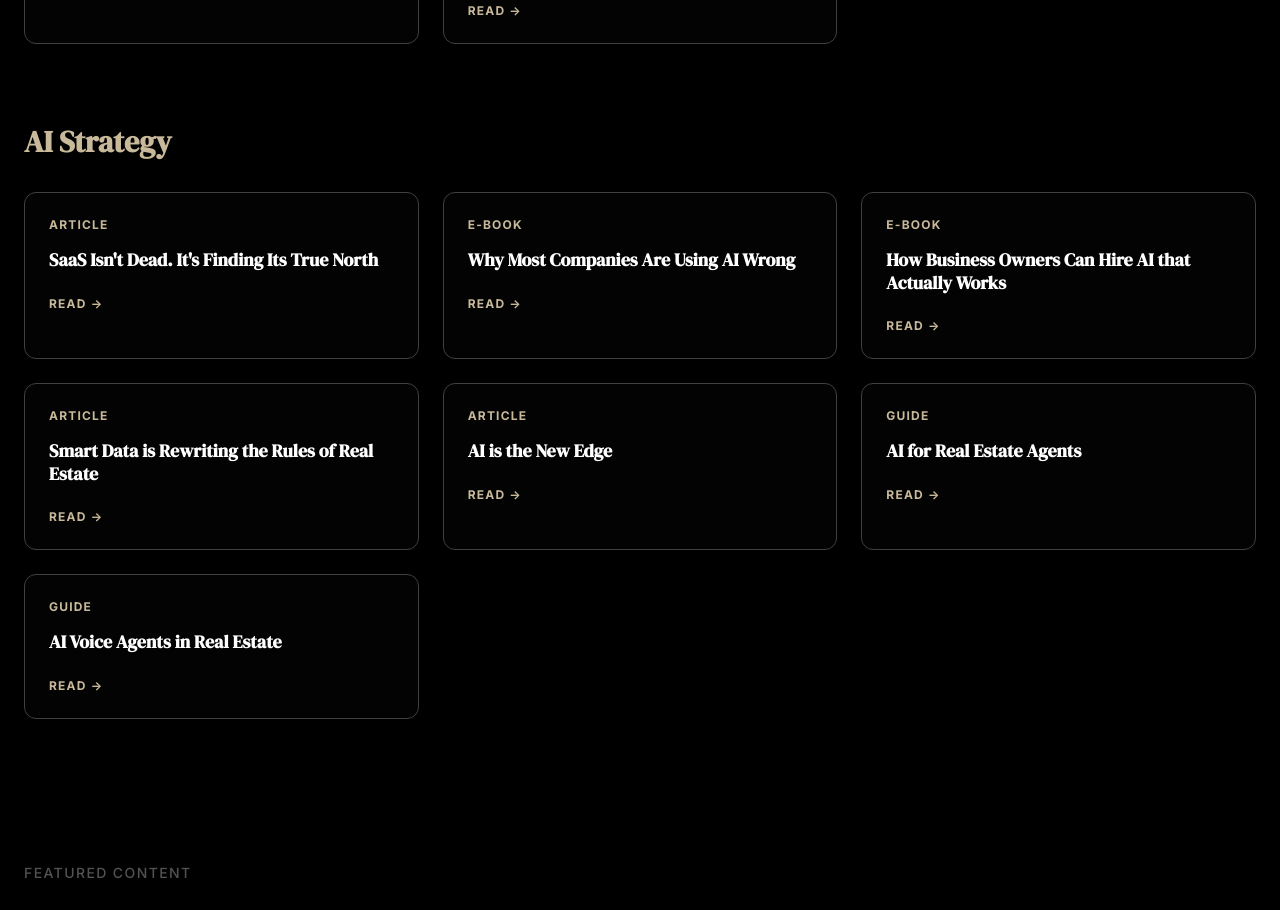
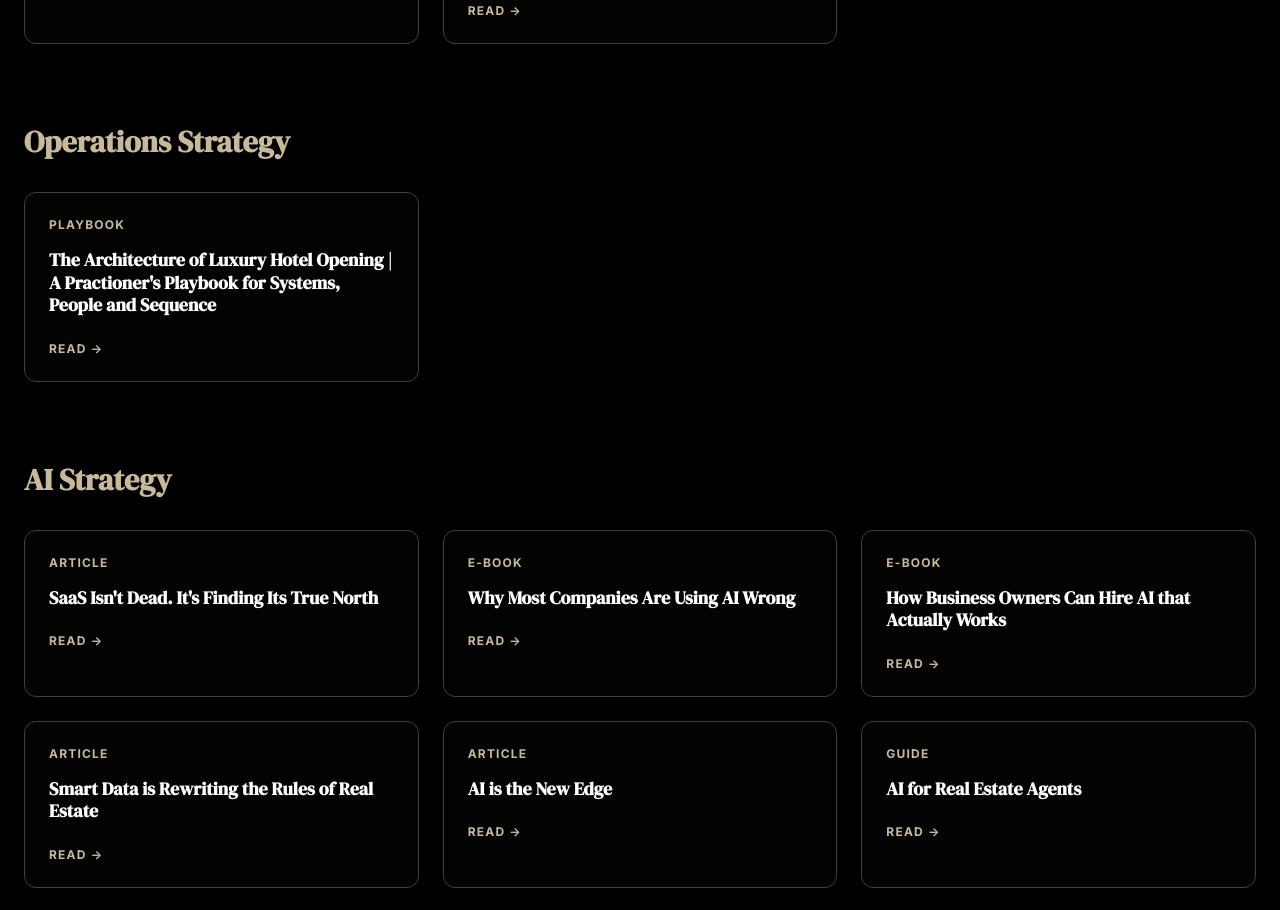
Before and after one commit to letsnavigatebmw/brandonmweaver, a React (Vite) app: page / in a window 1280 px wide. Shown: the part 10900-11810 px from the top of the page. Built offline with nearby package versions, Linux system fonts and the light colour scheme.

Commit message:
Add Operations Strategy thought leadership section with luxury hotel opening playbook

```diff
--- a/src/components/ThoughtLeadership.jsx
+++ b/src/components/ThoughtLeadership.jsx
@@ -98,6 +98,14 @@ export default function ThoughtLeadership() {
       title: 'Cross-Functional Leadership: Why the Best Operators Are Translators',
       type: 'E-Book',
       link: 'https://drive.google.com/file/d/1PC-FKhF8O684POd64LPEMKVkMUjP-H1B/view?usp=drive_link',
+    },
+  ]
+
+  const operationsStrategy = [
+    {
+      title: 'The Architecture of Luxury Hotel Opening | A Practioner\'s Playbook for Systems, People and Sequence',
+      type: 'Playbook',
+      link: 'https://drive.google.com/file/d/1dkeh3c4sxKWCw7aOYOXpGbOJB9CPxJEj/view?usp=sharing',
     },
   ]
 
@@ -214,6 +222,14 @@ export default function ThoughtLeadership() {
           <ContentGrid items={lessonsInLeadership} />
         </div>
 
+        {/* Operations Strategy */}
+        <div className="mb-20">
+          <h3 className="text-2xl md:text-3xl font-serif text-white mb-8" style={{ color: '#c8b99a' }}>
+            Operations Strategy
+          </h3>
+          <ContentGrid items={operationsStrategy} />
+        </div>
+
         {/* AI Strategy */}
         <div className="mb-16">
           <h3 className="text-2xl md:text-3xl font-serif text-white mb-8" style={{ color: '#c8b99a' }}>
```
